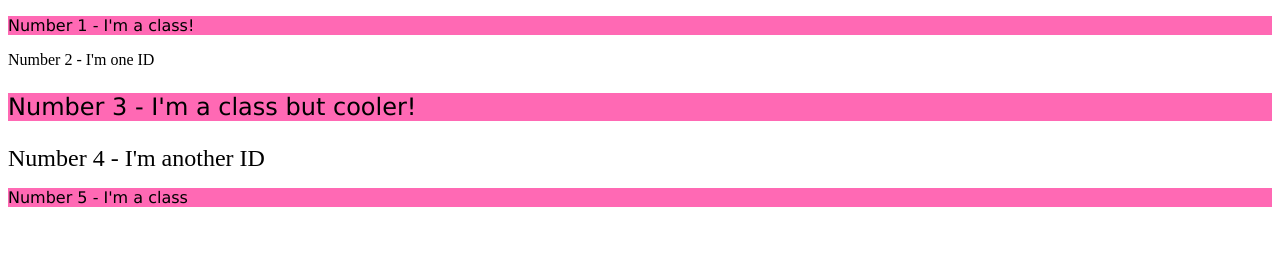
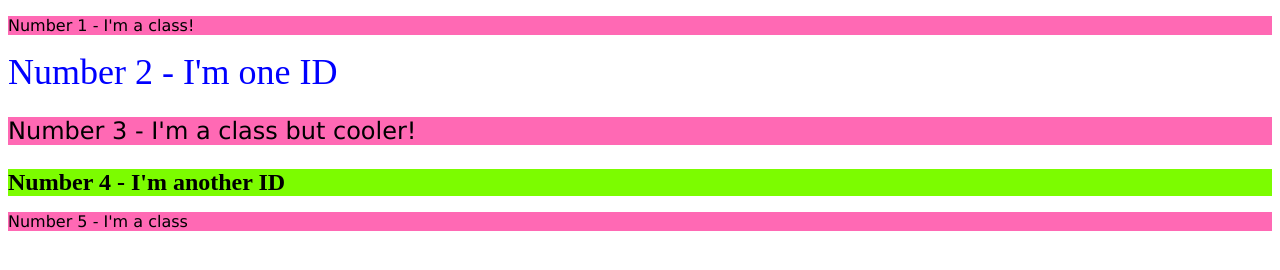
Before and after one commit to Bstrinic/02-class-id-selectors, a plain HTML site: page index.html in a window 1280 px wide. Drawn offline with Linux system fonts and the light colour scheme.

Commit message:
Created #two and #four elements containing required css to match assignment

```diff
--- a/styles.css
+++ b/styles.css
@@ -6,3 +6,14 @@
 .adjust-font-size {
     font-size: 24px;
 }
+
+#two {
+    color: blue;
+    font-size: 36px;
+}
+
+#four {
+    background-color: #7CFC00;
+    font-size: 24px;
+    font-weight: bold;
+}
```
